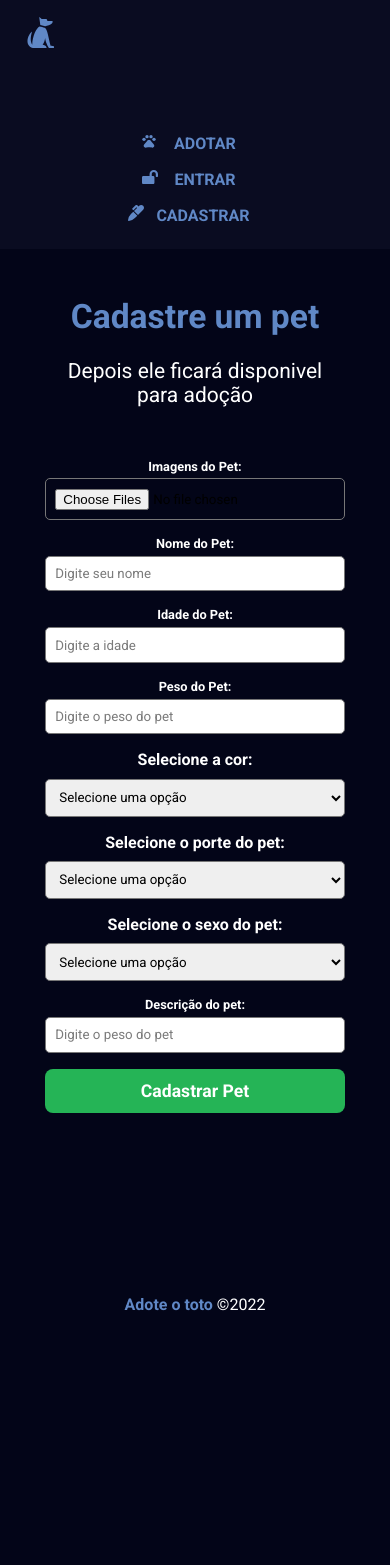
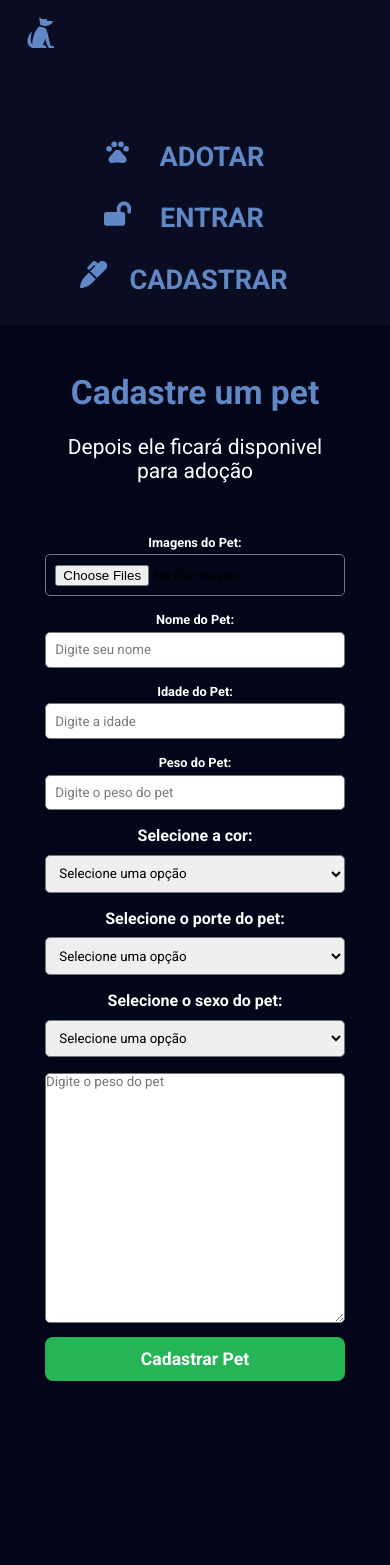
Before and after one commit to adotetoto/adoteototo-frontend, a React (Create React App) app: page /pet/add in a window 390 px wide. Shown: the top 1565 px of the page. Before the commit the page ends 1430 px from the top, so only its background shows below. Built offline with nearby package versions, Linux system fonts and the light colour scheme.

Commit message:
54 - Definição do textarea e mais uns ajustes no responsivo da home

```diff
--- a/src/components/form/PetForm.jsx
+++ b/src/components/form/PetForm.jsx
@@ -112,14 +112,13 @@ const PetForm = ({ handleSubmit, petData, btnText }) => {
         handleOnChange={handleSex}
         value={pet.sex || ""}
       />
-      <Input
+      <textarea
         text="Descrição do pet"
-        type="text"
         name="description"
         placeholder="Digite o peso do pet"
-        handleOnChange={handleChange}
+        onChange={handleChange}
         value={pet.description || ""}
-      />
+      ></textarea>
 
       <input type="submit" value={btnText} />
     </form>
--- a/src/components/form/form.module.css
+++ b/src/components/form/form.module.css
@@ -31,6 +31,13 @@
   font-weight: bold;
 }
 
+.form_container textarea {
+  width: 100%;
+  height: 250px;
+  border-radius: 5px;
+  margin-bottom: 10px;
+}
+
 .preview_pet_images {
   display: flex;
   justify-content: center;
--- a/src/components/layout/Navbar.module.css
+++ b/src/components/layout/Navbar.module.css
@@ -47,4 +47,7 @@
     flex-direction: column;
     flex-wrap: wrap;
   }
+  .navbar ul li {
+    font-size: 1.7em;
+  }
 }
--- a/src/components/pages/Home.module.css
+++ b/src/components/pages/Home.module.css
@@ -121,3 +121,15 @@ section div p span {
     margin-top: 2em;
   }
 }
+
+@media (min-width: 601px) and (max-width: 860px) {
+  .pet_card {
+    width: 45%;
+    flex-direction: row;
+    flex-wrap: wrap;
+    margin-top: 2em;
+  }
+  .pet_card h3 {
+    margin: 0 auto;
+  }
+}
--- a/src/components/pages/Pet/PetDetails.jsx
+++ b/src/components/pages/Pet/PetDetails.jsx
@@ -19,6 +19,10 @@ const PetDetails = () => {
     <>
       {pet.name && (
         <section>
+          <div className={styles.description_pet}>
+            <h3>Descrição do Pet </h3>
+            <p>{pet.description}</p>
+          </div>
           <div className={styles.grid_pet_info}>
             <div className={styles.img_container}>
               <img
--- a/src/components/pages/Pet/PetDetails.module.css
+++ b/src/components/pages/Pet/PetDetails.module.css
@@ -1,3 +1,21 @@
+.description_pet {
+  width: 100%;
+  margin-bottom: 32px;
+  border: 1px solid #b7d0f5;
+  border-radius: 5px;
+
+  display: flex;
+  flex-direction: column;
+}
+.description_pet h3 {
+  font-size: 28px;
+  color: #6088c6;
+  padding: 16px 16px;
+}
+.description_pet p {
+  word-break: break-all;
+}
+
 .grid_pet_info {
   display: grid;
   grid-template-columns: 1fr 1fr;
```
